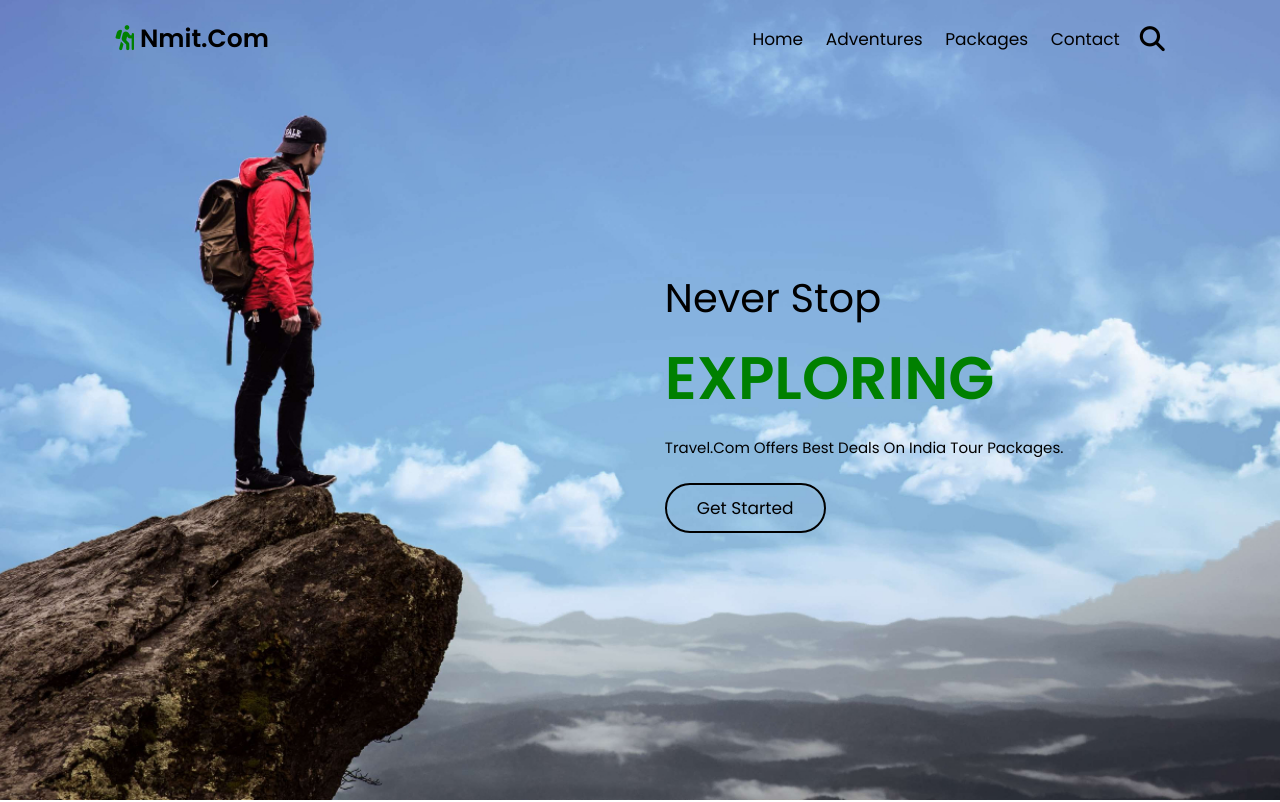
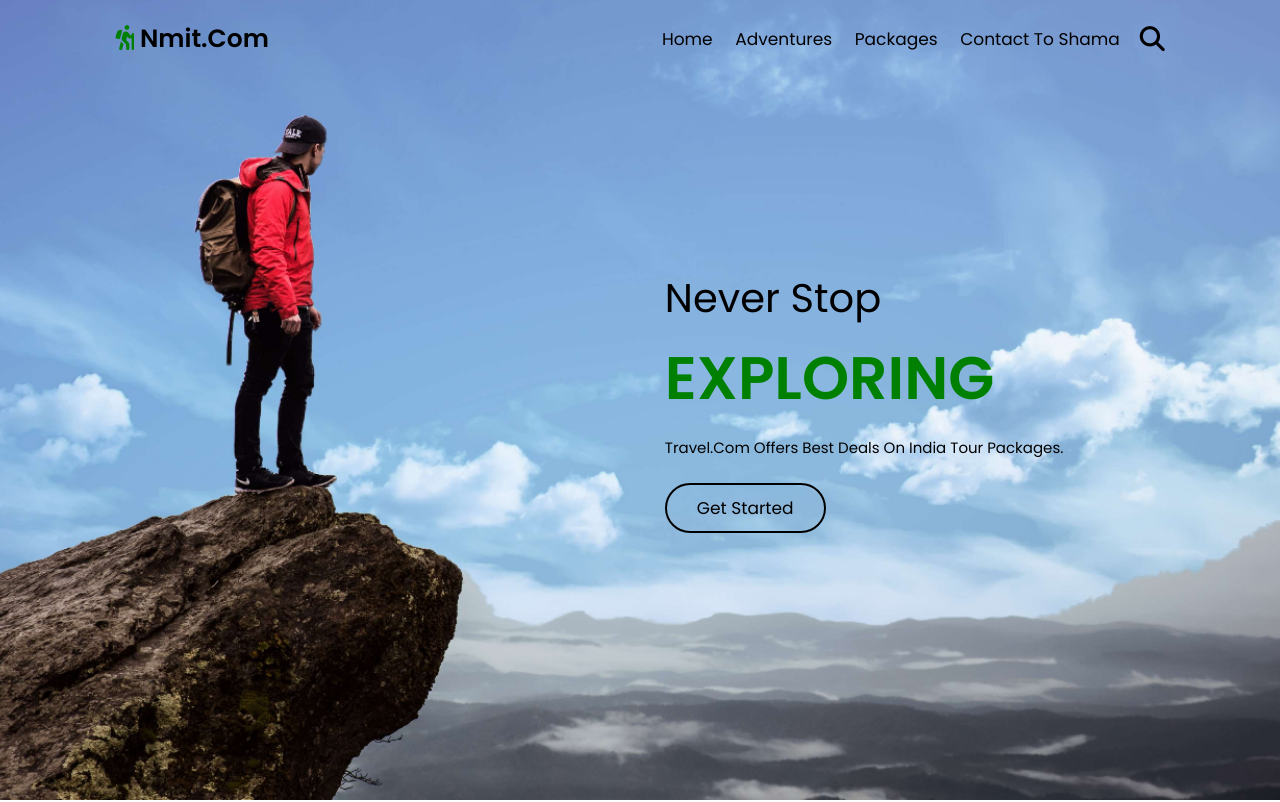
Before and after one commit to soundaryar23/Demo, a plain HTML site: page index.html in a window 1280 px wide. Shown: the top 802 px of the page. Drawn offline with nearby package versions, Linux system fonts and the light colour scheme.

Commit message:
Update index.html

```diff
--- a/index.html
+++ b/index.html
@@ -18,7 +18,7 @@
             <a href="#home">home</a>
             <a href="#category">Adventures</a>
             <a href="#packages">packages</a>
-            <a href="#contact">contact</a>
+            <a href="#contact">contact to shama</a>
         </nav>
         <div class="icons">
             <div id="menu-btn" class="fas fa-bars"></div>
```
